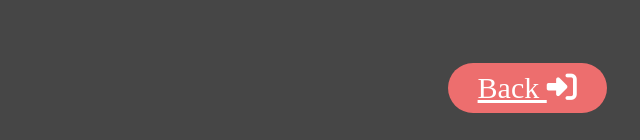
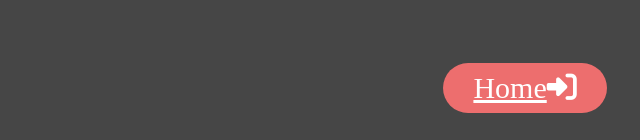
Before and after one commit to health-del/HealthandBalance, a plain HTML site: page newww/Basic.html in a window 1280 px wide. Shown: the part 1398-1538 px from the top of the page, 640-1280 px from the left. Drawn offline with Linux system fonts and the light colour scheme.

Commit message:
Basic.html

```diff
--- a/newww/Basic.html
+++ b/newww/Basic.html
@@ -78,7 +78,7 @@ body{
 </ul>
 It's important to note that the benefits of exercise are best achieved through regular, consistent physical activity. It's essential to find activities that you enjoy and that suit your fitness level and preferences. Before starting any new exercise routine, especially if you have any pre-existing health conditions, it's recommended to consult with healthcare professionals or fitness experts to ensure safety and suitability.<br>
 
-<div class="box"> <a href="About us"class="btn">Back <i class="fa-solid fa-right-to-bracket"></i></a> </div>
+<div class="box"> <a href="index.html"class="btn">Home<i class="fa-solid fa-right-to-bracket"></i></a> </div>
 </div>
 </div>
     </div>
```
